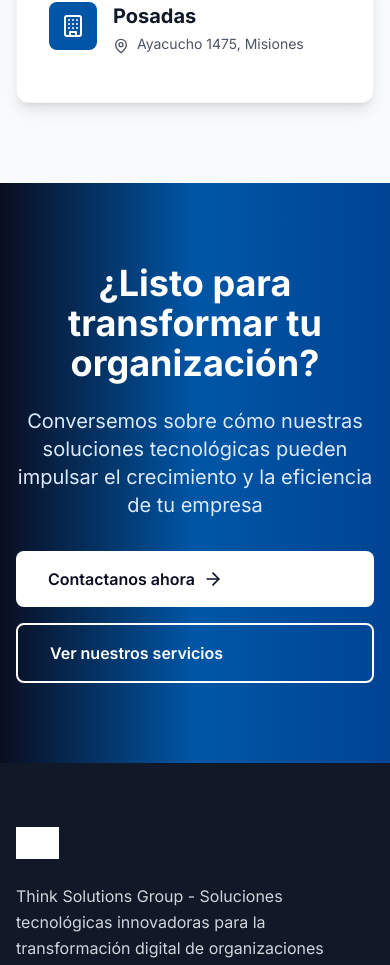
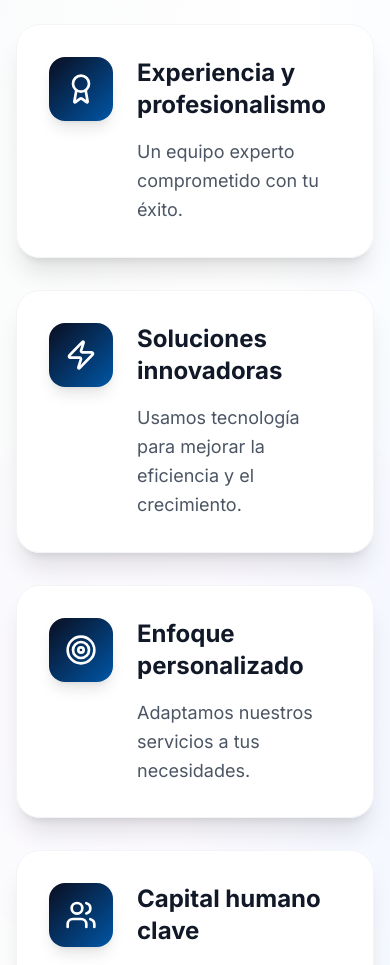
Before and after one commit to drex25/tsg-portal, a React (Vite) app: page / in a window 390 px wide. Shown: the part 8163-9128 px from the top of the page. Built offline with nearby package versions, Linux system fonts and the light colour scheme; grey boxes are pictures that could not be loaded.

Commit message:
Actualizar secciones del Home - Remover CTA y agregar nueva sección

```diff
--- a/src/pages/Home.tsx
+++ b/src/pages/Home.tsx
@@ -1,6 +1,6 @@
 import React from 'react';
 import { Link } from 'react-router-dom';
-import { ArrowRight, Star, Award, Handshake, Building, MapPin, Globe, User, Lightbulb } from 'lucide-react';
+import { ArrowRight, Star, Award, Handshake, Building, MapPin, Globe, User, Lightbulb, CheckCircle, Users, Zap, Target } from 'lucide-react';
 import FAQ from '../components/FAQ';
 
 const Home = () => {
@@ -52,6 +52,29 @@ const Home = () => {
     { name: "Adobe", logo: "https://images.pexels.com/photos/2182970/pexels-photo-2182970.jpeg?auto=compress&cs=tinysrgb&w=200&h=100&fit=crop" },
     { name: "Cisco", logo: "https://images.pexels.com/photos/4386321/pexels-photo-4386321.jpeg?auto=compress&cs=tinysrgb&w=200&h=100&fit=crop" },
     { name: "Intel", logo: "https://images.pexels.com/photos/4348401/pexels-photo-4348401.jpeg?auto=compress&cs=tinysrgb&w=200&h=100&fit=crop" }
+  ];
+
+  const proposalFeatures = [
+    {
+      icon: <Award className="h-8 w-8" />,
+      title: "Experiencia y profesionalismo",
+      description: "Un equipo experto comprometido con tu éxito."
+    },
+    {
+      icon: <Zap className="h-8 w-8" />,
+      title: "Soluciones innovadoras",
+      description: "Usamos tecnología para mejorar la eficiencia y el crecimiento."
+    },
+    {
+      icon: <Target className="h-8 w-8" />,
+      title: "Enfoque personalizado",
+      description: "Adaptamos nuestros servicios a tus necesidades."
+    },
+    {
+      icon: <Users className="h-8 w-8" />,
+      title: "Capital humano clave",
+      description: "Contamos con equipos de alto rendimiento."
+    }
   ];
 
   return (
@@ -309,6 +332,110 @@ const Home = () => {
         </div>
       </section>
 
+      {/* Nueva Sección: Nuestra Propuesta */}
+      <section className="py-24 bg-gradient-to-br from-gray-50 via-white to-blue-50 relative overflow-hidden">
+        {/* Background Elements */}
+        <div className="absolute inset-0">
+          <div className="absolute top-20 right-20 w-96 h-96 bg-[#0056A6]/5 rounded-full blur-3xl animate-pulse"></div>
+          <div className="absolute bottom-20 left-20 w-80 h-80 bg-[#0A0E20]/5 rounded-full blur-3xl animate-pulse delay-1000"></div>
+          <div className="absolute top-1/2 left-1/2 transform -translate-x-1/2 -translate-y-1/2 w-[600px] h-[600px] bg-gradient-radial from-purple-400/5 to-transparent rounded-full"></div>
+        </div>
+
+        <div className="relative z-10 max-w-7xl mx-auto px-4 sm:px-6 lg:px-8">
+          {/* Header */}
+          <div className="text-center mb-20">
+            <div className="inline-flex items-center justify-center w-20 h-20 bg-gradient-to-br from-[#0A0E20] to-[#0056A6] text-white rounded-3xl mb-8 shadow-2xl">
+              <Handshake className="h-10 w-10" />
+            </div>
+            <h2 className="text-5xl md:text-6xl font-bold text-gray-900 mb-8">
+              Nuestra Propuesta
+            </h2>
+            <div className="w-32 h-1 bg-gradient-to-r from-[#0A0E20] to-[#0056A6] mx-auto mb-8"></div>
+            <div className="max-w-4xl mx-auto">
+              <p className="text-2xl md:text-3xl text-gray-700 leading-relaxed mb-8 font-light">
+                En TSGroup, no solo ofrecemos servicios, sino que construimos relaciones de confianza.
+              </p>
+              <p className="text-xl text-gray-600 leading-relaxed">
+                Te invitamos a conocer cómo podemos ayudarte a lograr tus objetivos.
+              </p>
+            </div>
+          </div>
+
+          {/* Features Grid */}
+          <div className="grid md:grid-cols-2 gap-8 mb-16">
+            {proposalFeatures.map((feature, index) => (
+              <div
+                key={index}
+                className="group relative bg-white/95 backdrop-blur-sm rounded-3xl p-8 shadow-xl hover:shadow-2xl transition-all duration-500 border border-gray-100 overflow-hidden transform hover:-translate-y-2"
+              >
+                {/* Gradient Border Effect */}
+                <div className="absolute inset-0 rounded-3xl bg-gradient-to-r from-[#0A0E20]/10 via-[#0056A6]/10 to-[#004494]/10 opacity-0 group-hover:opacity-100 transition-opacity duration-500"></div>
+
+                <div className="relative z-10 flex items-start space-x-6">
+                  {/* Icon */}
+                  <div className="w-16 h-16 bg-gradient-to-br from-[#0A0E20] to-[#0056A6] text-white rounded-2xl flex items-center justify-center flex-shrink-0 group-hover:scale-110 transition-transform duration-300 shadow-lg">
+                    {feature.icon}
+                  </div>
+
+                  {/* Content */}
+                  <div className="flex-1">
+                    <h3 className="text-2xl font-bold text-gray-900 mb-4 group-hover:text-[#0056A6] transition-colors duration-300">
+                      {feature.title}
+                    </h3>
+                    <p className="text-gray-600 leading-relaxed text-lg">
+                      {feature.description}
+                    </p>
+                  </div>
+                </div>
+
+                {/* Subtle Animation Line */}
+                <div className="absolute bottom-0 left-0 h-1 bg-gradient-to-r from-[#0A0E20] to-[#0056A6] transition-all duration-500 w-0 group-hover:w-full"></div>
+              </div>
+            ))}
+          </div>
+
+          {/* CTA Section */}
+          <div className="text-center">
+            <div className="bg-gradient-to-r from-[#0A0E20] via-[#0056A6] to-[#004494] rounded-3xl p-16 text-white relative overflow-hidden">
+              {/* Background Pattern */}
+              <div className="absolute inset-0 opacity-10">
+                <div className="absolute top-0 right-0 w-80 h-80 bg-white rounded-full blur-3xl"></div>
+                <div className="absolute bottom-0 left-0 w-64 h-64 bg-blue-300 rounded-full blur-3xl"></div>
+                <div className="absolute top-1/2 left-1/2 transform -translate-x-1/2 -translate-y-1/2 w-96 h-96 bg-purple-300 rounded-full blur-3xl"></div>
+              </div>
+
+              <div className="relative z-10">
+                <div className="w-16 h-16 bg-white/20 backdrop-blur-sm rounded-2xl flex items-center justify-center mx-auto mb-8">
+                  <CheckCircle className="h-8 w-8 text-white" />
+                </div>
+                <h3 className="text-4xl md:text-5xl font-bold mb-8">
+                  ¿Listo para comenzar?
+                </h3>
+                <p className="text-xl md:text-2xl text-blue-100 mb-12 max-w-4xl mx-auto leading-relaxed">
+                  Conversemos sobre cómo nuestras soluciones pueden transformar tu organización
+                  y llevarte al siguiente nivel de eficiencia y crecimiento
+                </p>
+                <div className="flex flex-col sm:flex-row gap-6 justify-center">
+                  <Link
+                    to="/contacto"
+                    className="inline-flex items-center px-10 py-5 bg-white text-[#0A0E20] font-bold rounded-xl hover:bg-blue-50 transition-all duration-300 transform hover:scale-105 shadow-2xl text-lg"
+                  >
+                    Contactanos ahora
+                    <ArrowRight className="ml-2 h-5 w-5" />
+                  </Link>
+                  <Link
+                    to="/servicios"
+                    className="inline-flex items-center px-10 py-5 border-2 border-white text-white font-bold rounded-xl hover:bg-white hover:text-[#0A0E20] transition-all duration-300 text-lg"
+                  >
+                    Ver nuestros servicios
+                  </Link>
+                </div>
+              </div>
+            </div>
+          </div>
+        </div>
+      </section>
+
       {/* Locations Preview */}
       <section className="py-20 bg-gray-50">
         <div className="max-w-7xl mx-auto px-4 sm:px-6 lg:px-8">
@@ -342,34 +469,6 @@ const Home = () => {
           </div>
         </div>
       </section>
-
-      {/* CTA Section with dark theme */}
-      <section className="py-20 bg-gradient-to-r from-[#0A0E20] via-[#0056A6] to-[#004494]">
-        <div className="max-w-7xl mx-auto px-4 sm:px-6 lg:px-8 text-center">
-          <h2 className="text-4xl font-bold text-white mb-6">
-            ¿Listo para transformar tu organización?
-          </h2>
-          <p className="text-xl text-blue-100 mb-8 max-w-3xl mx-auto">
-            Conversemos sobre cómo nuestras soluciones tecnológicas pueden impulsar
-            el crecimiento y la eficiencia de tu empresa
-          </p>
-          <div className="flex flex-col sm:flex-row gap-4 justify-center">
-            <Link
-              to="/contacto"
-              className="inline-flex items-center px-8 py-4 bg-white text-[#0A0E20] font-semibold rounded-lg hover:bg-blue-50 transition-colors transform hover:scale-105"
-            >
-              Contactanos ahora
-              <ArrowRight className="ml-2 h-5 w-5" />
-            </Link>
-            <Link
-              to="/servicios"
-              className="inline-flex items-center px-8 py-4 border-2 border-white text-white font-semibold rounded-lg hover:bg-white hover:text-[#0A0E20] transition-colors"
-            >
-              Ver nuestros servicios
-            </Link>
-          </div>
-        </div>
-      </section>
     </div>
   );
 };
```
